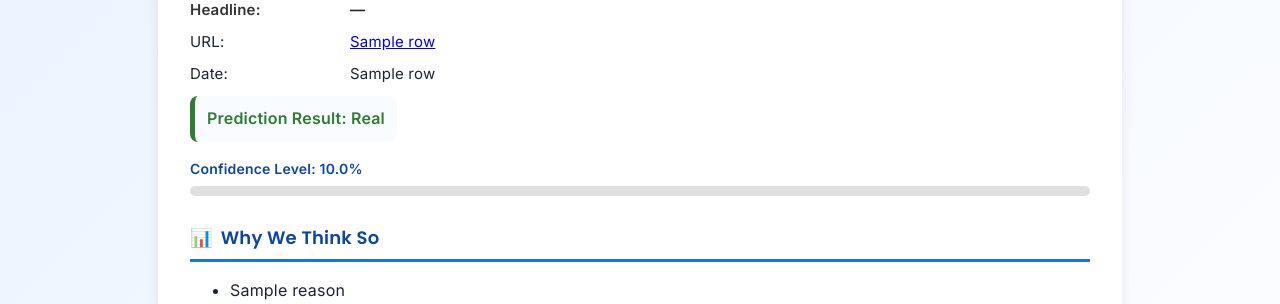
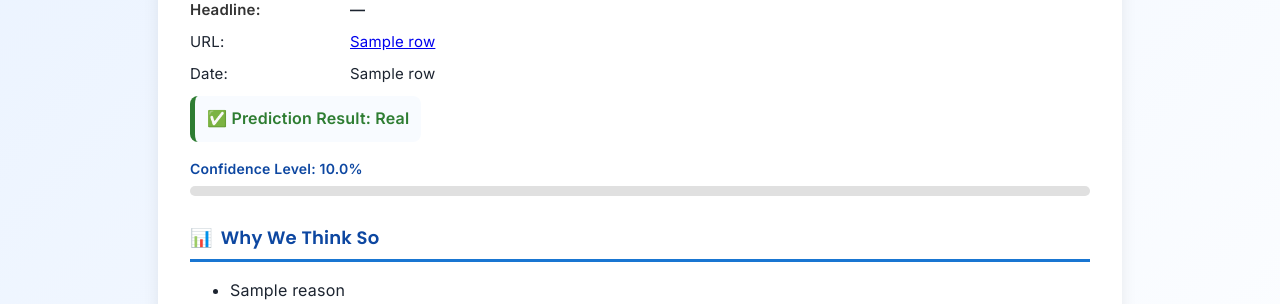
Before and after one commit to JazL0T/FakeNewsDetector, a Flask app: template backend/templates/full-report.html in a window 1280 px wide. Shown: the part 349-653 px from the top of the page. Run offline with Flask 3, Linux system fonts and the light colour scheme; the template is opened without the code that fills it: most values are stand-ins (such as "Sample title", 1, 10 or a date in 2020).

Commit message:
Update full-report.html

```diff
--- a/backend/templates/full-report.html
+++ b/backend/templates/full-report.html
@@ -252,15 +252,21 @@
         <div>Date:</div> <div>{{ row[8] }}</div>
       </div>
 
-      <!-- 🧠 Prediction Added Here -->
+      <!-- 🧠 Prediction with Tendency Display -->
 <div class="prediction-display {% if row[4] == '0' %}fake{% elif trust.category == 'Uncertain' %}uncertain{% else %}real{% endif %}">
-        Prediction Result:
   {% if row[4] == '0' %}
-          Fake
+    🚨 Prediction Result: Fake
   {% elif trust.category == 'Uncertain' %}
-          Uncertain
+    ⚠️ Prediction Result: Uncertain
+    <div class="tendency-text">
+      {% if row[5] >= 0.5 %}
+        (Higher tendency towards <span class="real-word">Real</span>)
       {% else %}
-          Real
+        (Higher tendency towards <span class="fake-word">Fake</span>)
+      {% endif %}
+    </div>
+  {% else %}
+    ✅ Prediction Result: Real
   {% endif %}
 </div>
 
```
Lines whose indentation alone changed are shown as unchanged.
